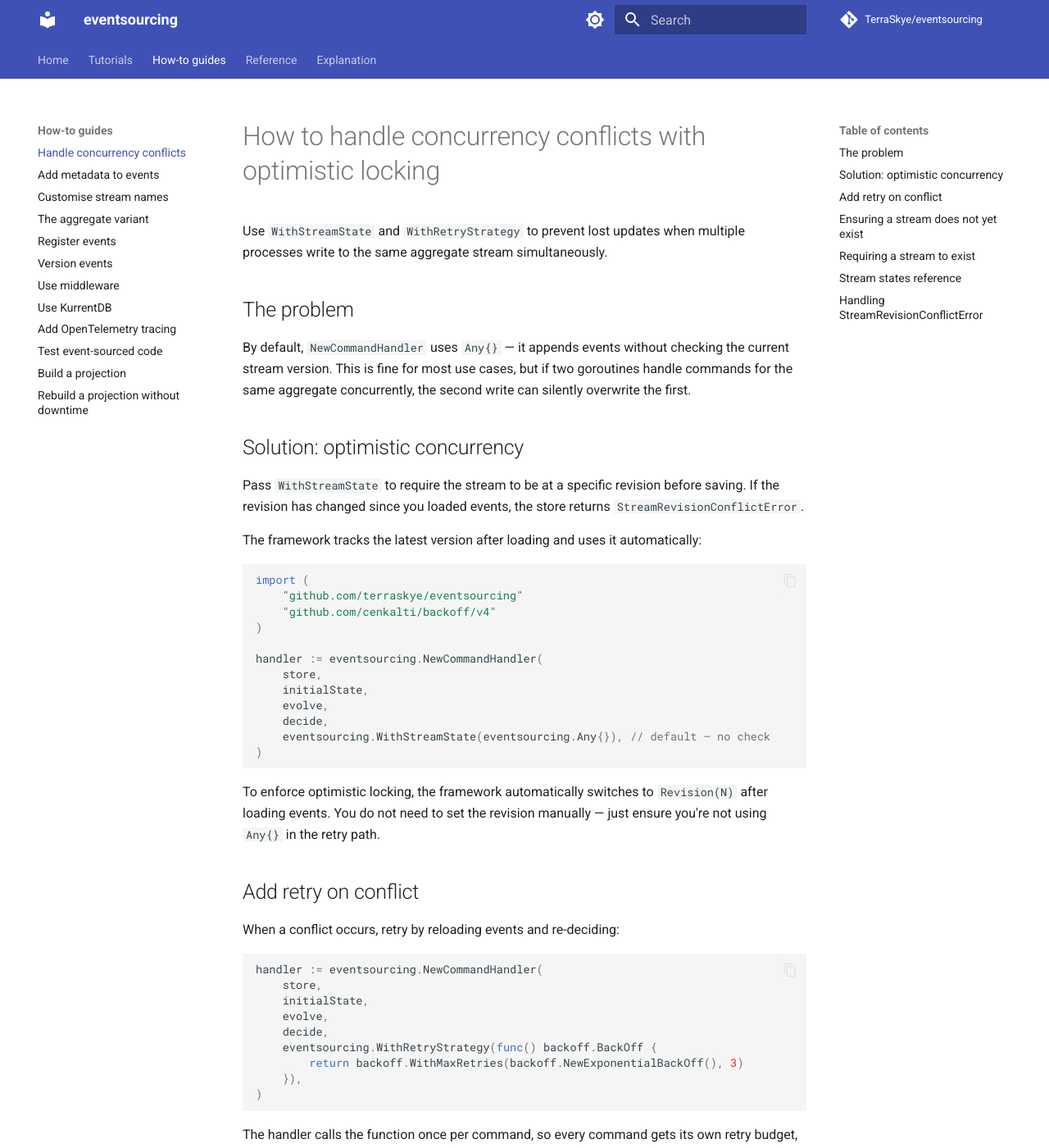
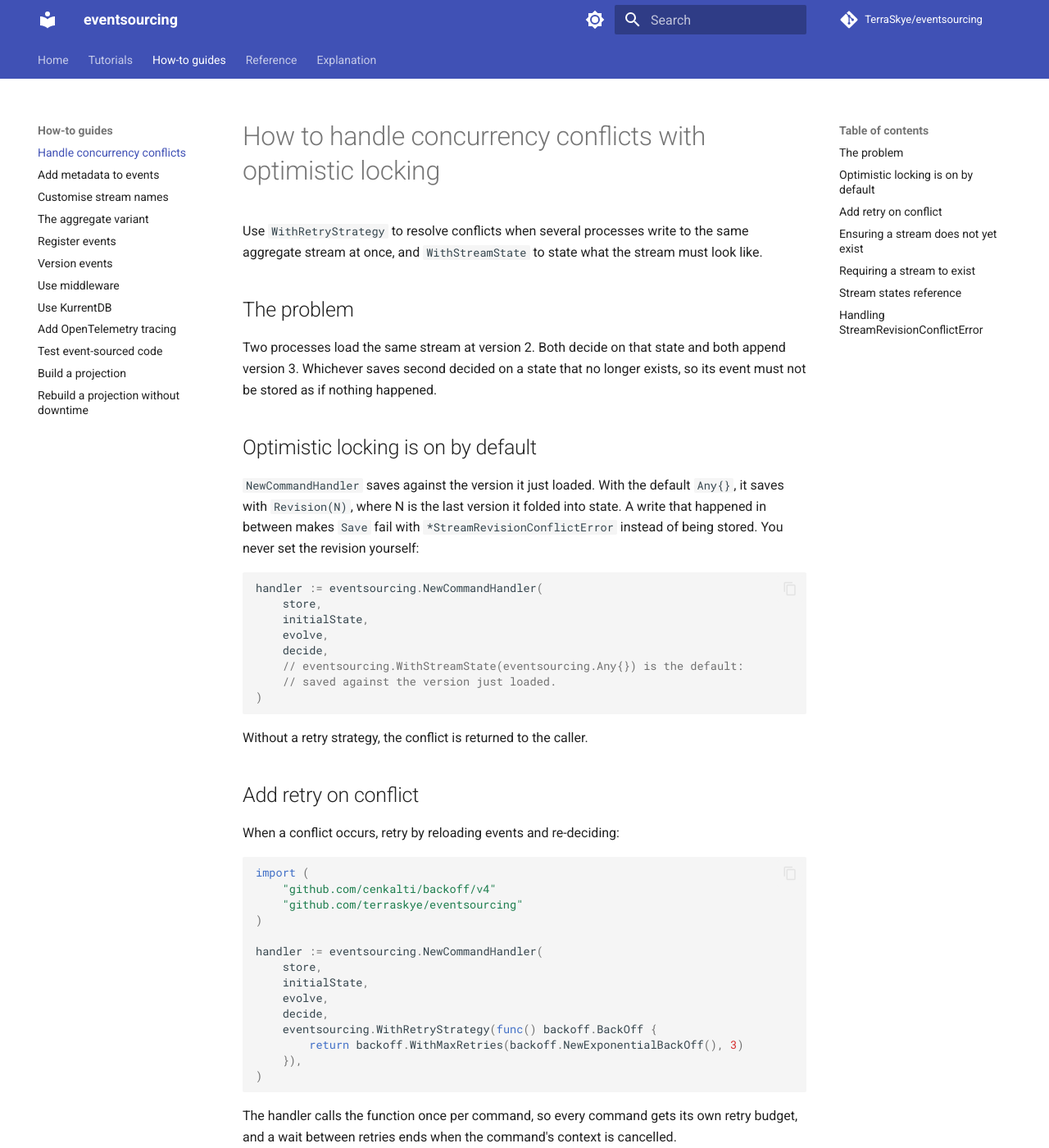
Before and after one commit to TerraSkye/eventsourcing, an MkDocs documentation site: the page built from docs/how-to/handle-concurrency.md, in a window 1280 px wide and 1400 px high. Shown: the whole window at 82% size. Built offline with MkDocs 1.6.1 and Material for MkDocs 9.7.7, drawn with Linux system fonts in a browser that asks for light colours; comment, search, counter and statistics services are not loaded; some of the changed text lies outside the part shown.

Commit message:
Correct the docs on stream states, conflicts and links (#241)
* Correct the docs on stream states, conflicts and links

- handle-concurrency.md said the default Any{} appends without a check
  and that the handler switches to Revision(N) only if Any{} is not
  used. The handler saves against the version it loaded under Any{},
  which is what retries; the page now says so, and its table no longer
  calls Revision(N) framework-only.
- concurrency.md and the EventStore.Save doc said every violated
  expectation is a StreamRevisionConflictError; NoStream and
  StreamExists give ErrStreamExists and ErrStreamNotFound.
- command-handler.md lists the error per stream state.
- docs/index.md linked five pages that do not exist in the site.
- The Register example assigned a result it does not return, and a
  NewCommandHandler doc line was unwrapped.

* Apply the review of the docs corrections

- The handle-concurrency table said Any{} conflicts are retried by
  default; they are retried only with WithRetryStrategy.
- The comment in the handler's conflict branch said NoStream reaches it;
  a violated NoStream is ErrStreamExists, never a conflict.
- The NewCommandHandler paragraph is rewrapped to its end.
- The retry example shows the backoff/v4 import again.

````diff
--- a/docs/how-to/handle-concurrency.md
+++ b/docs/how-to/handle-concurrency.md
@@ -1,39 +1,38 @@
 # How to handle concurrency conflicts with optimistic locking
 
-Use `WithStreamState` and `WithRetryStrategy` to prevent lost updates when multiple processes write to the same aggregate stream simultaneously.
+Use `WithRetryStrategy` to resolve conflicts when several processes write to the same aggregate stream at once, and `WithStreamState` to state what the stream must look like.
 
 ## The problem
 
-By default, `NewCommandHandler` uses `Any{}` — it appends events without checking the current stream version. This is fine for most use cases, but if two goroutines handle commands for the same aggregate concurrently, the second write can silently overwrite the first.
+Two processes load the same stream at version 2. Both decide on that state and both append version 3. Whichever saves second decided on a state that no longer exists, so its event must not be stored as if nothing happened.
 
-## Solution: optimistic concurrency
+## Optimistic locking is on by default
 
-Pass `WithStreamState` to require the stream to be at a specific revision before saving. If the revision has changed since you loaded events, the store returns `StreamRevisionConflictError`.
-
-The framework tracks the latest version after loading and uses it automatically:
+`NewCommandHandler` saves against the version it just loaded. With the default `Any{}`, it saves with `Revision(N)`, where N is the last version it folded into state. A write that happened in between makes `Save` fail with `*StreamRevisionConflictError` instead of being stored. You never set the revision yourself:
 
 ```go
-import (
-    "github.com/terraskye/eventsourcing"
-    "github.com/cenkalti/backoff/v4"
-)
-
 handler := eventsourcing.NewCommandHandler(
     store,
     initialState,
     evolve,
     decide,
-    eventsourcing.WithStreamState(eventsourcing.Any{}), // default — no check
+    // eventsourcing.WithStreamState(eventsourcing.Any{}) is the default:
+    // saved against the version just loaded.
 )
 ```
 
-To enforce optimistic locking, the framework automatically switches to `Revision(N)` after loading events. You do not need to set the revision manually — just ensure you're not using `Any{}` in the retry path.
+Without a retry strategy, the conflict is returned to the caller.
 
 ## Add retry on conflict
 
 When a conflict occurs, retry by reloading events and re-deciding:
 
 ```go
+import (
+    "github.com/cenkalti/backoff/v4"
+    "github.com/terraskye/eventsourcing"
+)
+
 handler := eventsourcing.NewCommandHandler(
     store,
     initialState,
@@ -71,7 +70,7 @@ handler := eventsourcing.NewCommandHandler(
 )
 ```
 
-If the stream already exists, `Save` returns `ErrStreamExists` immediately — no retry needed.
+If the stream already exists, the handler returns an error matching `ErrStreamExists` at once, without retrying.
 
 ## Requiring a stream to exist
 
@@ -87,16 +86,16 @@ handler := eventsourcing.NewCommandHandler(
 )
 ```
 
-If the stream does not exist, `Save` returns `ErrStreamNotFound`.
+If the stream does not exist, the handler returns an error matching `ErrStreamNotFound` at once, without retrying.
 
 ## Stream states reference
 
 | State | When to use |
 |---|---|
-| `Any{}` | No concurrency check needed (default) |
-| `NoStream{}` | First write only — creation commands |
-| `StreamExists{}` | Updates only — stream must already exist |
-| `Revision(N)` | Set by the framework during retry — do not set manually |
+| `Any{}` | Most commands: saved against the version just loaded; conflicts retried if `WithRetryStrategy` is set (default) |
+| `NoStream{}` | Creation commands: the stream must not exist yet |
+| `StreamExists{}` | Updates only: the stream must already exist |
+| `Revision(N)` | The caller read the stream at version N and asserts it is still there, such as an edit made against the version a user last saw. A conflict is returned, never retried |
 
 ## Handling `StreamRevisionConflictError`
 
````
Also changed, not shown: docs/explanation/concurrency.md (+1 -1 lines), docs/index.md (+6 -6 lines), docs/reference/command-handler.md (+4 -1 lines), 3 other files.
